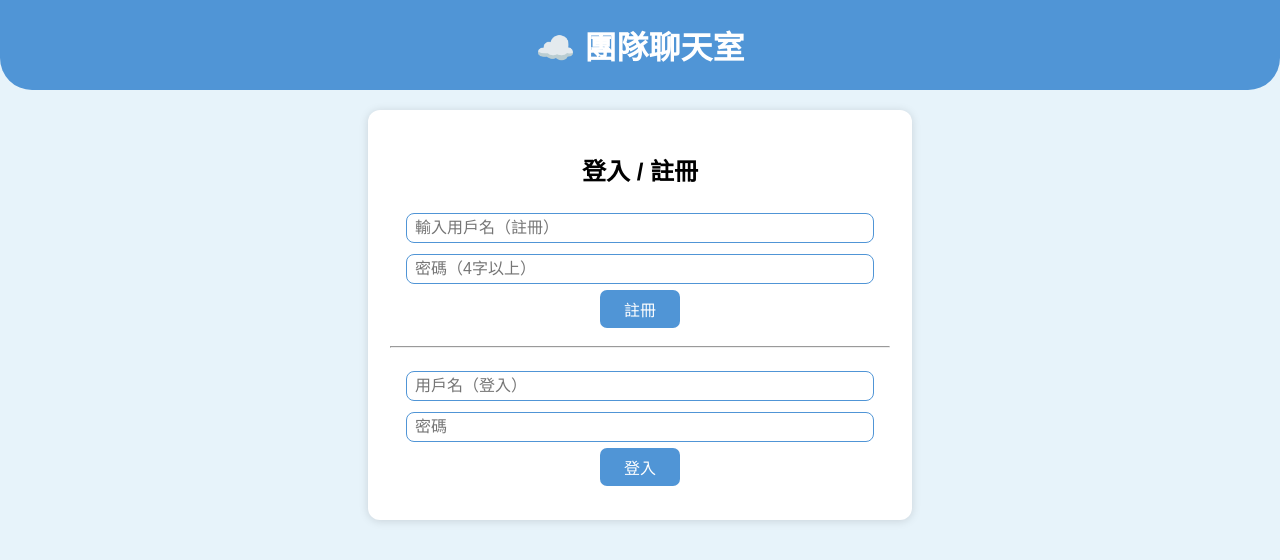
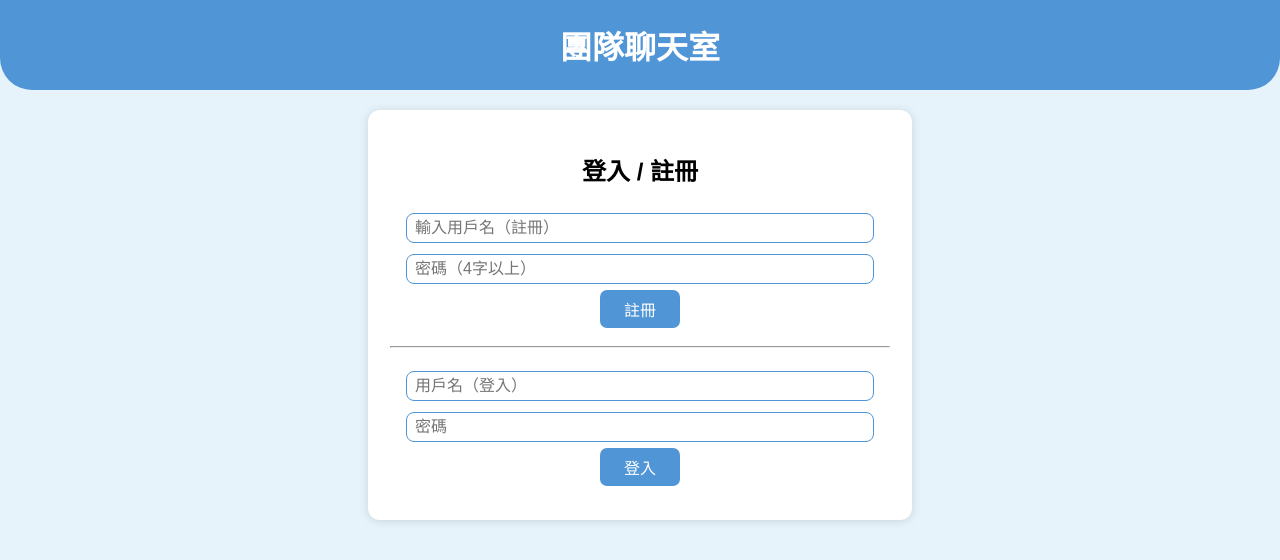
Before and after one commit to vtc240214948-ctrl/WebApp.github.io, a plain HTML site: page index.html in a window 1280 px wide. Drawn offline with Linux system fonts and the light colour scheme.

Commit message:
Update index.html

```diff
--- a/index.html
+++ b/index.html
@@ -1,8 +1,7 @@
 <!DOCTYPE html>
 <html lang="zh-Hant">
 <head>
-  <meta charset="UTF-8">
-  <title>簡易聊天室 </title>
+  <title>簡易聊天室</title>
   <meta name="viewport" content="width=device-width,initial-scale=1">
   <style>
     body { font-family: 'Helvetica Neue', 'Microsoft JhengHei', sans-serif; background: #e7f3fa; margin:0;}
@@ -26,7 +25,7 @@
   </style>
 </head>
 <body>
-  <h1>☁️ 團隊聊天室 </h1>
+  <h1>團隊聊天室</h1>
   <div class="wrapper">
     <div class="login" id="login-panel">
       <h2>登入 / 註冊</h2>
@@ -50,7 +49,6 @@
     </div>
   </div>
 <script>
-  // 用localStorage簡單模擬帳號（不可用於正式環境！）
   const dbKey = "DEMO-Accounts", msgKey="DEMO-Messages";
   function register() {
     const u = document.getElementById('register-username').value.trim();
@@ -91,7 +89,6 @@
     document.getElementById('login-panel').style.display="none";
     loadMsgs();
   }
-  // 聊天
   function sendMsg(e){
     e.preventDefault();
     const user = sessionStorage.getItem("demoUser");
@@ -121,7 +118,6 @@
       loadMsgs();
     }
   }
-  // 顯示訊息
   function loadMsgs(){
     const container = document.getElementById("chat-messages");
     const messages = JSON.parse(localStorage.getItem(msgKey)||"[]");
@@ -138,7 +134,6 @@
     });
     container.scrollTop = 1000000;
   }
-  // 初始進入判斷
   if(sessionStorage.getItem("demoUser")) showRoom();
 </script>
 </body>
```
